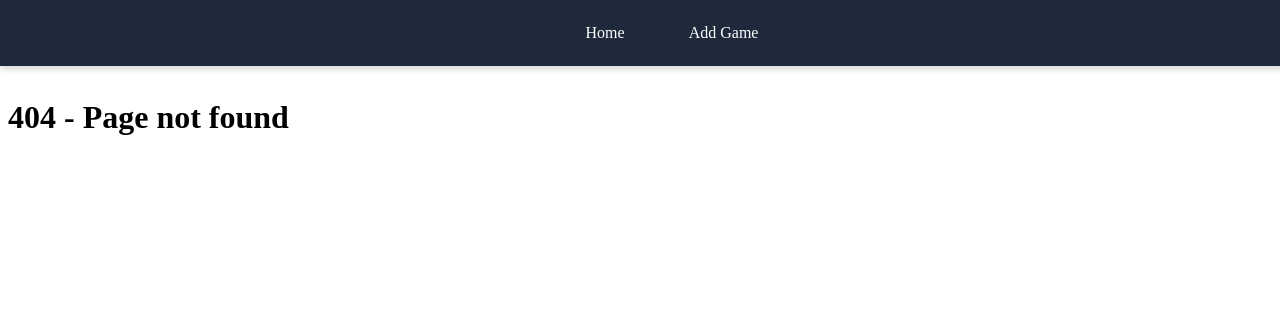
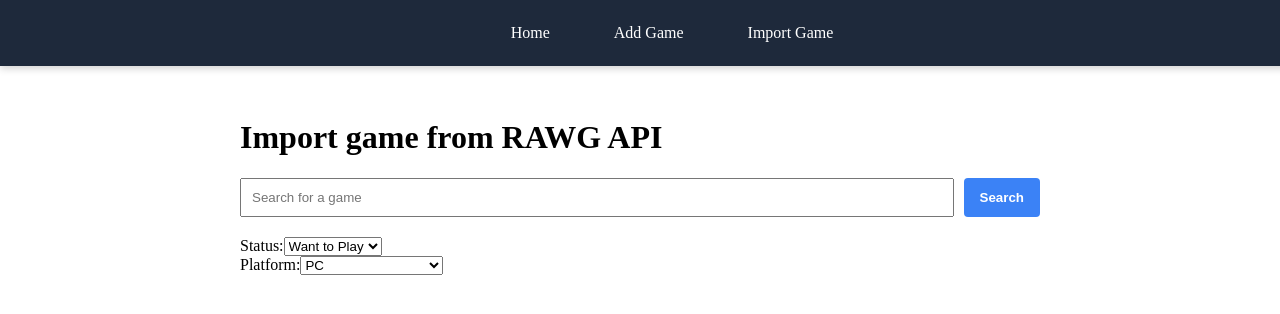
Before and after one commit to prisfalcao/gameshelf, a React (Create React App) app: page /import in a window 1280 px wide. Before the commit this address had no page. Shown: the top 314 px of the page. Built offline with nearby package versions, Linux system fonts and the light colour scheme.

Commit message:
created ImportGame page

```diff
--- a/src/App.jsx
+++ b/src/App.jsx
@@ -3,6 +3,7 @@
 import AddGame from "./pages/AddGame/AddGame";
 import GameDetails from "./pages/GameDetails/GameDetails";
 import Navbar from "./components/Navbar/Navbar";
+import ImportGame from "./pages/ImportGame/ImportGame";
 
 function App() {
   return (
@@ -12,6 +13,7 @@
         <Route path="/" element={<Home />} />
         <Route path="/add" element={<AddGame />} />
         <Route path="/game/:id" element={<GameDetails />} />
+        <Route path="/import" element={<ImportGame />} />
         <Route path="*" element={<h1>404 - Page not found</h1>} />
       </Routes>
     </Router>
--- a/src/components/Navbar/Navbar.jsx
+++ b/src/components/Navbar/Navbar.jsx
@@ -7,6 +7,7 @@
       <div className="navbar-container">
         <CustomButton to="/" variant="secondary">Home</CustomButton>
         <CustomButton to="/add" variant="secondary">Add Game</CustomButton>
+        <CustomButton to="/import" variant="secondary">Import Game</CustomButton>
       </div>
     </nav>
   );
--- /dev/null
+++ b/src/pages/ImportGame/ImportGame.jsx
@@ -0,0 +1,144 @@
+import { useState } from "react";
+import { addGame, getGames } from "../../utils/storage";
+import { v4 as uuidv4 } from "uuid";
+import CustomButton from "../../components/Button/Button";
+import "./ImportGame.scss";
+import Modal from "../../components/Modal/Modal";
+import { useNavigate } from "react-router-dom";
+
+const ImportGame = () => {
+  const [query, setQuery] = useState("");
+  const [results, setResults] = useState([]);
+  const [error, setError] = useState("");
+  const [success, setSuccess] = useState("");
+  const [gameStatus, setGameStatus] = useState("Want to play");
+  const [selectedPlatform, setSelectedPlatform] = useState("PC");
+  const [showSuccessModal, setShowSuccessModal] = useState(false);
+  const navigate = useNavigate();
+
+  const fetchGames = async () => {
+    if (!query.trim()) return;
+    try {
+      const res = await fetch(
+        `https://api.rawg.io/api/games?key=${process.env.REACT_APP_RAWG_API_KEY}&search=${query}`
+      );
+      const data = await res.json();
+      setResults(data.results || []);
+    } catch (err) {
+      setError("Failed to fetch games.");
+      setResults([]);
+    }
+  };
+
+  const handleImport = (game) => {
+    const existingGames = getGames();
+
+    const alreadyExists = existingGames.some(
+        (g) => g.rawgId === game.id
+    );
+
+    if (alreadyExists) {
+      setError("This game is already on your shelf.");
+      setSuccess("");
+      return;
+    }
+
+    const newGame = {
+      id: uuidv4(),
+      rawgId: game.id,
+      title: game.name,
+      cover: game.background_image || "",
+      status: gameStatus,
+      platform: selectedPlatform,
+      releaseYear: new Date(game.released).getFullYear(),
+      createdAt: new Date().toISOString(),
+    };
+
+    addGame(newGame);
+    setError("");
+    setShowSuccessModal(true);
+  };
+
+  return (
+    <div className="import-game-container">
+      <h1>Import game from RAWG API</h1>
+
+      <div className="search-bar">
+        <input
+          type="text"
+          placeholder="Search for a game"
+          value={query}
+          onChange={(e) => setQuery(e.target.value)}
+        />
+        <CustomButton onClick={fetchGames} variant="primary">
+          Search
+        </CustomButton>
+      </div>
+
+      {showSuccessModal && (
+        <Modal
+            type="success"
+            message="Game imported successfully!"
+            onConfirm={() => {
+            setShowSuccessModal(false);
+            navigate("/");
+            }}
+        />
+        )}
+
+
+      <div className="status-dropdown">
+        <label>Status:</label>
+        <select
+          value={gameStatus}
+          onChange={(e) => setGameStatus(e.target.value)}
+        >
+          <option value="Want to play">Want to Play</option>
+          <option value="Playing">Playing</option>
+          <option value="Played">Played</option>
+          <option value="Abandoned">Abandoned</option>
+        </select>
+      </div>
+
+      <div className="platform-dropdown">
+        <label>Platform:</label>
+        <select
+            value={selectedPlatform}
+            onChange={(e) => setSelectedPlatform(e.target.value)}
+        >
+            <option value="Xbox One">Xbox One</option>
+            <option value="Xbox Series X">Xbox Series X</option>
+            <option value="PlayStation 3">PlayStation 3</option>
+            <option value="PlayStation 4">PlayStation 4</option>
+            <option value="PlayStation 5">PlayStation 5</option>
+            <option value="SNES">SNES</option>
+            <option value="Nintendo Game Boy">Nintendo Game Boy</option>
+            <option value="Nintendo Switch">Nintendo Switch</option>
+            <option value="Nintendo Switch 2">Nintendo Switch 2</option>
+            <option value="PC">PC</option>
+            <option value="Other">Other</option>
+        </select>
+        </div>
+
+      {error && <p className="error-message">{error}</p>}
+      {success && <p className="success-message">{success}</p>}
+
+      <div className="results">
+        {results.map((game) => (
+          <div key={game.id} className="game-card">
+            <img src={game.background_image} alt={game.name} />
+            <div className="info">
+              <p><strong>{game.name}</strong></p>
+              <p>Released: {game.released || "Unknown"}</p>
+              <CustomButton onClick={() => handleImport(game)} variant="success">
+                Import
+              </CustomButton>
+            </div>
+          </div>
+        ))}
+      </div>
+    </div>
+  );
+};
+
+export default ImportGame;
--- /dev/null
+++ b/src/pages/ImportGame/ImportGame.scss
@@ -0,0 +1,56 @@
+.import-game-container {
+  padding: 20px;
+  max-width: 800px;
+  margin: auto;
+
+  .search-bar {
+    display: flex;
+    gap: 10px;
+    margin-bottom: 20px;
+
+    input {
+      flex: 1;
+      padding: 10px;
+    }
+  }
+
+  .results {
+    display: flex;
+    flex-direction: column;
+    gap: 15px;
+  }
+
+  .game-card {
+    display: flex;
+    align-items: center;
+    gap: 15px;
+    background: #f9f9f9;
+    padding: 10px;
+    border-radius: 10px;
+
+    img {
+      width: 100px;
+      height: auto;
+      object-fit: cover;
+      border-radius: 5px;
+    }
+
+    .info {
+      flex: 1;
+
+      p {
+        margin: 5px 0;
+      }
+    }
+  }
+
+  .success-message {
+    color: green;
+    margin-bottom: 10px;
+  }
+
+  .error-message {
+    color: red;
+    margin-bottom: 10px;
+  }
+}
```
Also changed, not shown: 1 other file (tests, documents, lock files or other folders).
